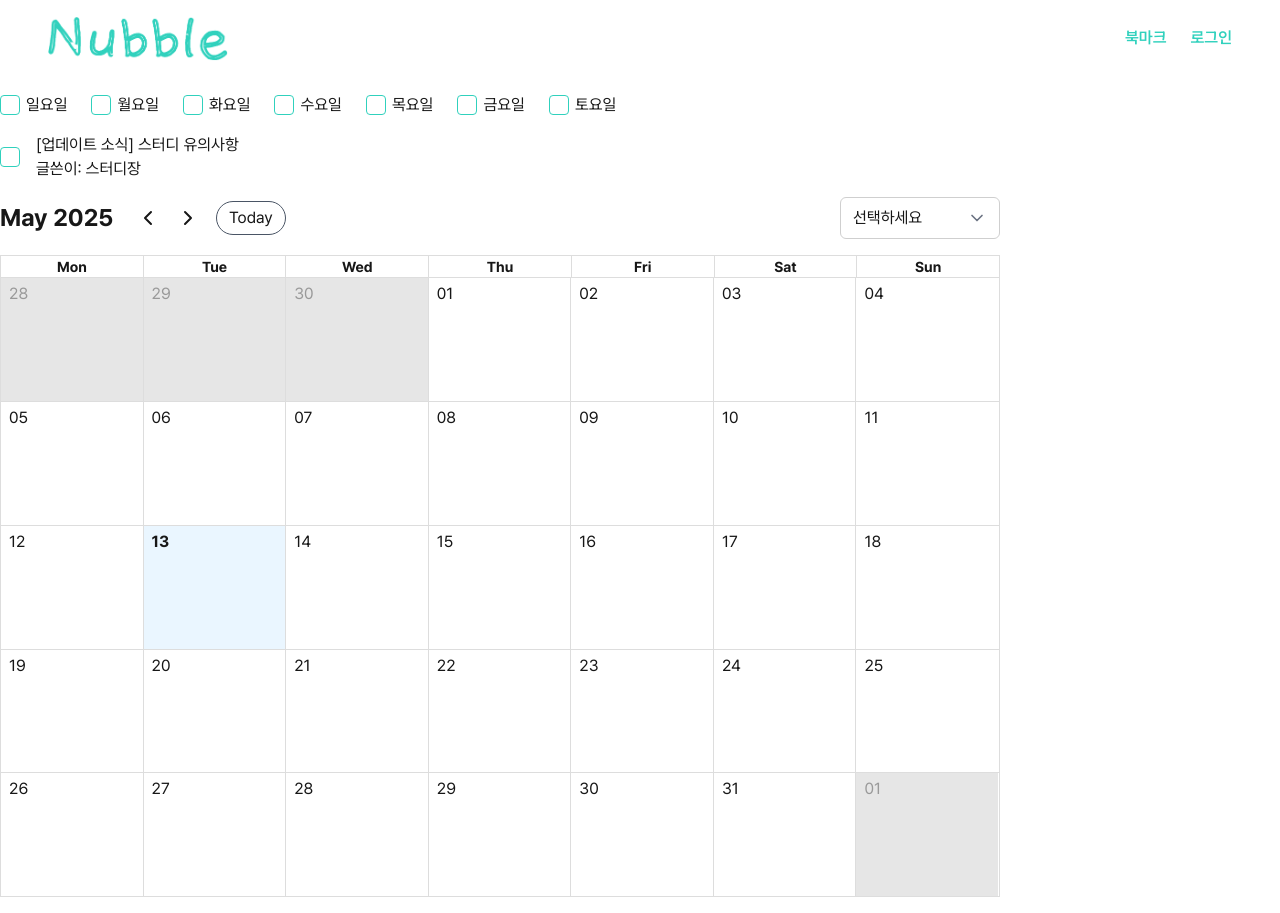
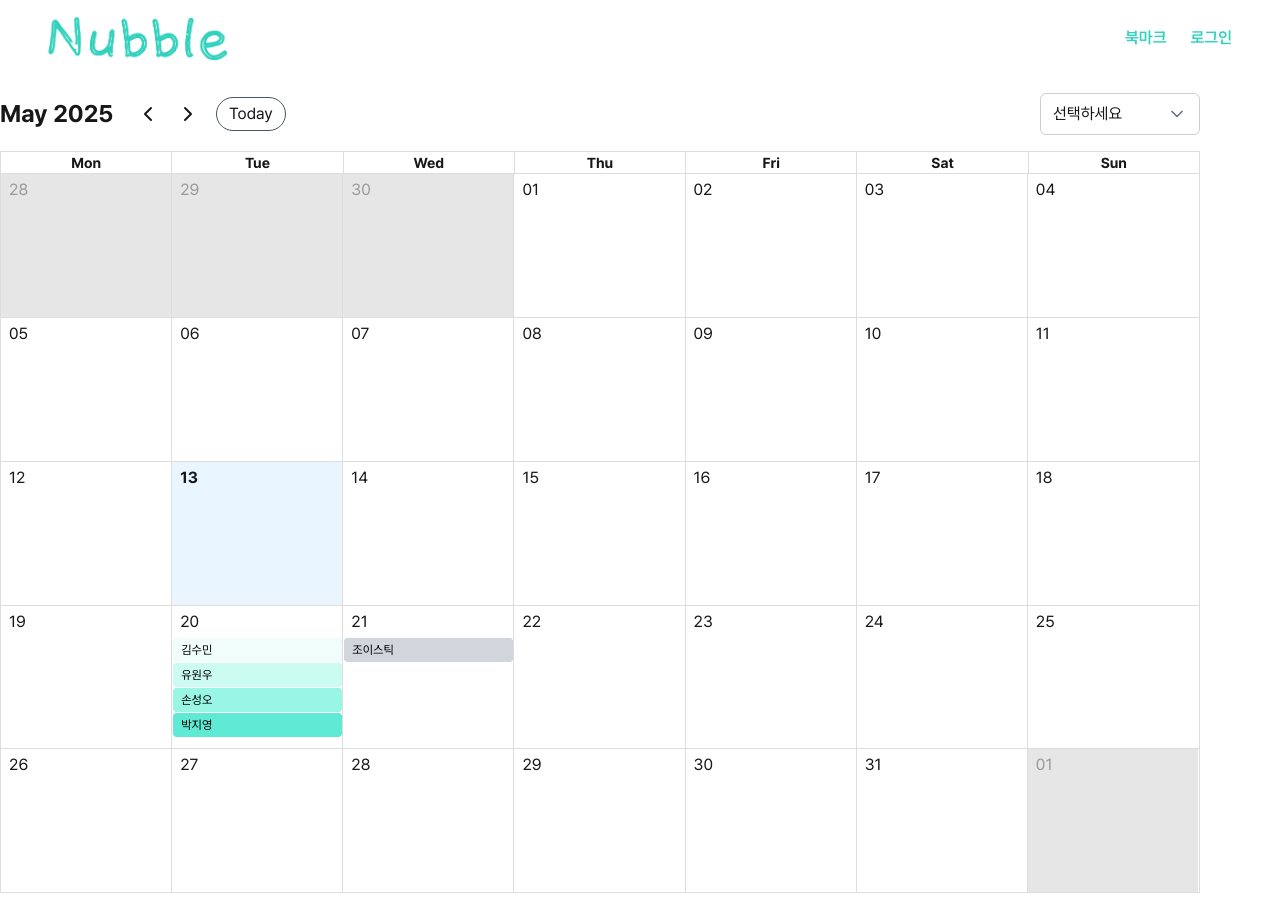
Before and after one commit to Nubblee/NubbleV2-FE, a Next.js app: page /test in a window 1280 px wide. Built offline with nearby package versions, Linux system fonts and the light colour scheme.

Commit message:
refactor: 커스텀 이벤트 컴포넌트 구현  (#11)

```diff
--- a/app/(default)/_component/Calendar/Calendar.tsx
+++ /dev/null
@@ -1,38 +0,0 @@
-'use client'
-
-import { Calendar, luxonLocalizer } from 'react-big-calendar'
-import { DateTime } from 'luxon'
-import 'react-big-calendar/lib/css/react-big-calendar.css'
-import CustomToolbar from './CustomToolbar'
-import { Option } from '@/components/Select'
-import { ToolbarProps } from 'react-big-calendar'
-
-interface CalendarWrapperProps {
-  option: Option[]
-}
-
-const localizer = luxonLocalizer(DateTime, {
-  firstDayOfWeek: 1,
-})
-
-const CalendarView = ({ option }: CalendarWrapperProps) => {
-  return (
-    <div>
-      <Calendar
-        localizer={localizer}
-        events={[]}
-        startAccessor='start'
-        endAccessor='end'
-        views={['month']}
-        components={{
-          toolbar: ((props: ToolbarProps) => (
-            <CustomToolbar {...props} options={option} />
-          )) as React.ComponentType<ToolbarProps>,
-        }}
-        style={{ width: 1000, height: 700 }}
-      />
-    </div>
-  )
-}
-
-export default CalendarView
--- /dev/null
+++ b/app/(default)/_component/Calendar/CalendarView.tsx
@@ -0,0 +1,61 @@
+'use client'
+
+import { Calendar, luxonLocalizer, ToolbarProps } from 'react-big-calendar'
+import { DateTime } from 'luxon'
+import 'react-big-calendar/lib/css/react-big-calendar.css'
+import CustomToolbar from './CustomToolbar'
+import { Option } from '@/components/Select'
+import CustomEvent from './CustomEvent'
+
+interface CalendarViewProps {
+  option: Option[]
+}
+
+export interface CalendarEvent {
+  title: string
+  date: Date
+  progress?: number
+}
+
+const localizer = luxonLocalizer(DateTime, {
+  firstDayOfWeek: 1,
+})
+
+const rawEvents: CalendarEvent[] = [
+  { title: '김수민', date: new Date('2025-05-20'), progress: 0 },
+  { title: '유원우', date: new Date('2025-05-20'), progress: 50 },
+  { title: '손성오', date: new Date('2025-05-20'), progress: 90 },
+  { title: '박지영', date: new Date('2025-05-20'), progress: 100 },
+  { title: '조이스틱', date: new Date('2025-05-21') },
+]
+
+const events = rawEvents.map((event) => ({
+  ...event,
+  start: event.date,
+  end: event.date,
+}))
+
+const CalendarView = ({ option }: CalendarViewProps) => {
+  const ToolbarComponent: React.ComponentType<ToolbarProps<CalendarEvent, object>> = (props) => (
+    <CustomToolbar {...props} options={option} />
+  )
+
+  return (
+    <div>
+      <Calendar
+        localizer={localizer}
+        events={events}
+        startAccessor={(event) => event.date}
+        endAccessor={(event) => event.date}
+        views={['month']}
+        components={{
+          toolbar: ToolbarComponent,
+          event: CustomEvent,
+        }}
+        style={{ width: 1200, height: 800 }}
+      />
+    </div>
+  )
+}
+
+export default CalendarView
--- /dev/null
+++ b/app/(default)/_component/Calendar/CustomEvent.tsx
@@ -0,0 +1,23 @@
+'use client'
+
+import { EventProps } from 'react-big-calendar'
+import { CalendarEvent } from './CalendarView'
+
+const CustomEvent = ({ event }: EventProps<CalendarEvent>) => {
+  const getColor = (progress?: number) => {
+    if (progress === undefined) return 'bg-gray-300'
+    if (progress === 100) return 'bg-mint-dark'
+    if (progress >= 75) return 'bg-mint-middle'
+    if (progress >= 50) return 'bg-green-light'
+    if (progress >= 25) return 'bg-mint-light'
+    return 'bg-mint-light'
+  }
+
+  return (
+    <div className={`text-xs text-black px-2 py-1 rounded ${getColor(event.progress)}`}>
+      {event.title}
+    </div>
+  )
+}
+
+export default CustomEvent
--- a/app/(default)/_component/Calendar/CustomToolbar.tsx
+++ b/app/(default)/_component/Calendar/CustomToolbar.tsx
@@ -4,8 +4,9 @@ import { ToolbarProps } from 'react-big-calendar'
 import Select, { Option } from '@/components/Select'
 import { ChevronLeft, ChevronRight } from 'lucide-react'
 import { DateTime } from 'luxon'
+import { CalendarEvent } from '@/app/(default)/_component/Calendar/CalendarView'
 
-interface CustomToolbarProps extends ToolbarProps {
+export interface CustomToolbarProps extends ToolbarProps<CalendarEvent, object> {
   options: Option[]
 }
 
--- a/app/(default)/test/page.tsx
+++ b/app/(default)/test/page.tsx
@@ -1,14 +1,6 @@
-'use client'
-
-import { useState } from 'react'
-import Checkbox from '@/components/Checkbox'
-import CalendarView from '@/app/(default)/_component/Calendar/Calendar'
+import CalendarView from '@/app/(default)/_component/Calendar/CalendarView'
 
 export default function Test() {
-  const days = ['일요일', '월요일', '화요일', '수요일', '목요일', '금요일', '토요일']
-  const [checkedDays, setCheckedDays] = useState<string[]>([])
-  const [isChecked, setIsChecked] = useState(false)
-
   const study = [
     { label: '김수민', value: 'sumin' },
     { label: '박지영', value: 'jiyoung' },
@@ -18,27 +10,6 @@ export default function Test() {
 
   return (
     <div className='py-4'>
-      <div className='flex gap-6'>
-        {days.map((day) => (
-          <Checkbox
-            key={day}
-            label={day}
-            checked={checkedDays.includes(day)}
-            onChange={(checked) =>
-              setCheckedDays((prev) => (checked ? [...prev, day] : prev.filter((d) => d !== day)))
-            }
-          />
-        ))}
-      </div>
-
-      <div className='flex items-center  gap-4 py-4'>
-        <Checkbox checked={isChecked} onChange={(v) => setIsChecked(v)} />
-        <div>
-          <h3>[업데이트 소식] 스터디 유의사항</h3>
-          <p>글쓴이: 스터디장</p>
-        </div>
-      </div>
-
       <div>
         <CalendarView option={study} />
       </div>
--- a/app/globals.css
+++ b/app/globals.css
@@ -8,14 +8,23 @@
 @theme {
   --color-blue: #7392c9;
   --color-red: #ff0000;
+
+  /* gray */
   --color-gray-placeholder: #c2c2c2;
   --color-gray-light: #d0d0d0;
   --color-gray-middle: #cfcfcf;
   --color-gray-dark: #828282;
+
+  /* green */
   --color-green-white: #e7fffa;
   --color-green-light: #ccfbf1;
   --color-green-middle: #30d1bd;
   --color-green-dark: #0d9488;
+
+  /* mint */
+  --color-mint-light: #f0fdfa;
+  --color-mint-middle: #99f6e4;
+  --color-mint-dark: #5eead4;
 }
 
 :root {
@@ -39,3 +48,7 @@ body {
 .rbc-date-cell {
   @apply flex px-2 py-1;
 }
+
+.rbc-event {
+  padding: 0 !important;
+}
```
